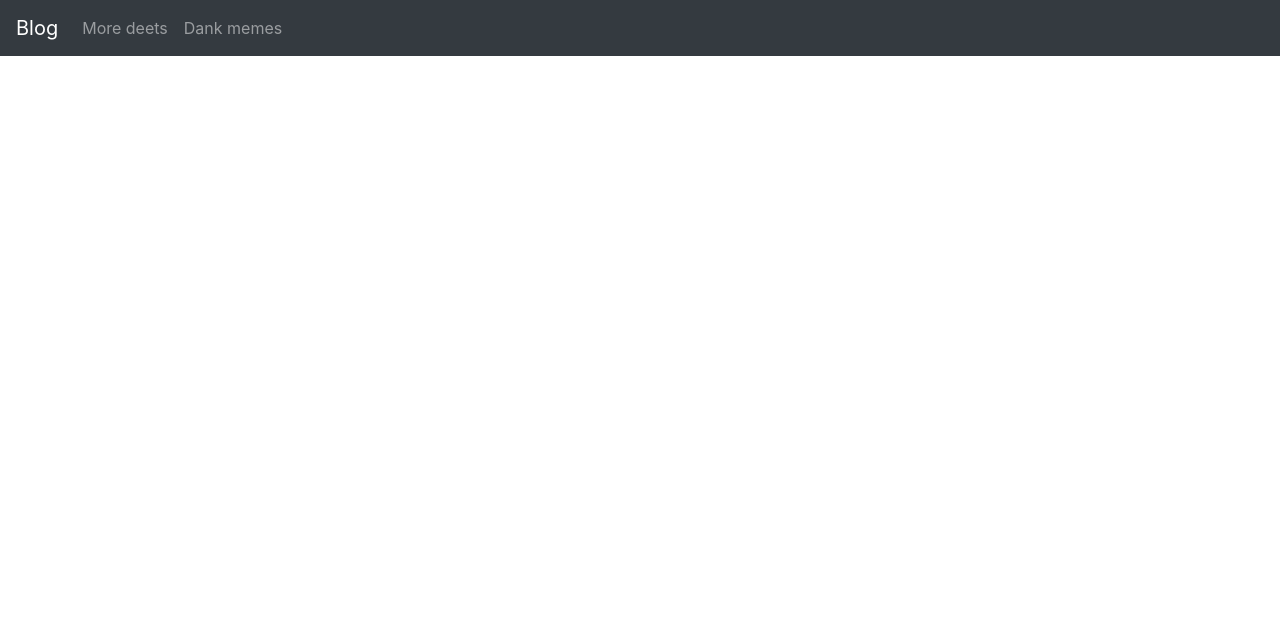
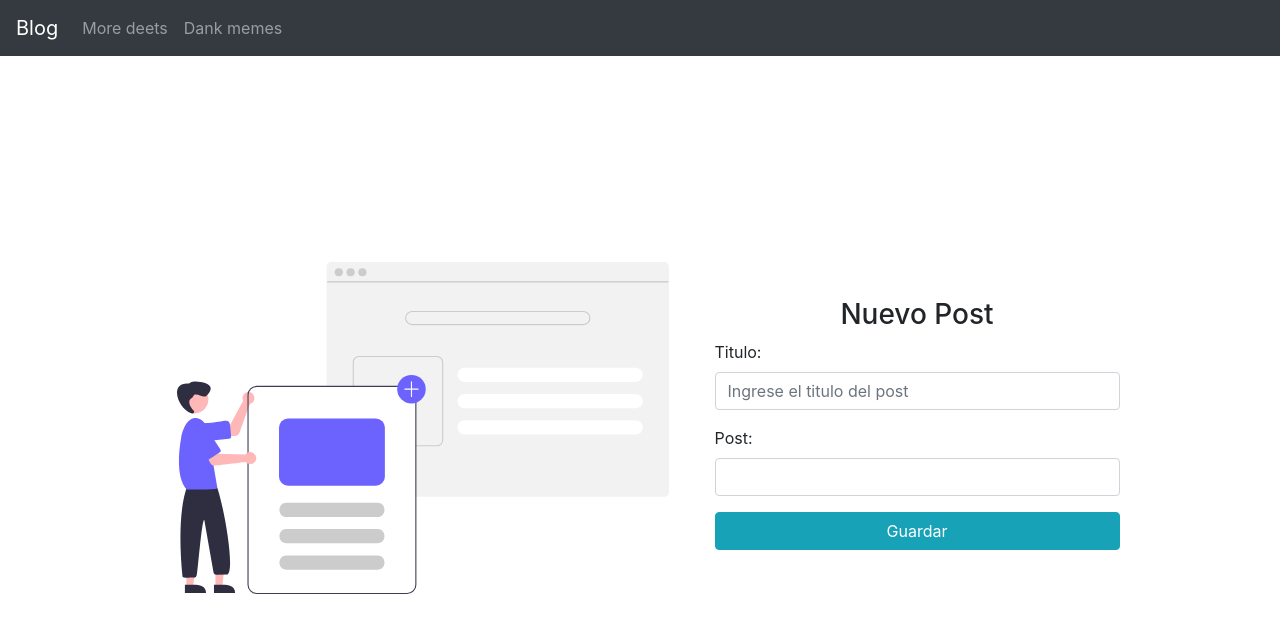
Before and after one commit to CamilaBernales/blog-react, a React (Create React App) app: page /post/alta in a window 1280 px wide. Shown: the top 632 px of the page. Built offline with nearby package versions, Linux system fonts and the light colour scheme.

Commit message:
alta de post

```diff
--- a/src/App.css
+++ b/src/App.css
@@ -1,38 +1,6 @@
 .App {
-  text-align: center;
-}
-
-.App-logo {
-  height: 40vmin;
-  pointer-events: none;
-}
-
-@media (prefers-reduced-motion: no-preference) {
-  .App-logo {
-    animation: App-logo-spin infinite 20s linear;
-  }
-}
-
-.App-header {
-  background-color: #282c34;
   min-height: 100vh;
   display: flex;
   flex-direction: column;
-  align-items: center;
-  justify-content: center;
-  font-size: calc(10px + 2vmin);
-  color: white;
+  justify-content: space-between;
 }
-
-.App-link {
-  color: #61dafb;
-}
-
-@keyframes App-logo-spin {
-  from {
-    transform: rotate(0deg);
-  }
-  to {
-    transform: rotate(360deg);
-  }
-}
--- a/src/App.js
+++ b/src/App.js
@@ -5,6 +5,7 @@ import { BrowserRouter as Router, Switch, Route } from "react-router-dom";
 import Header from "./components/Header";
 import Posts from "./components/Posts";
 import Detalle from "./components/Detalle";
+import Alta from "./components/Alta"
 function App() {
   return (
     <div className="App">
@@ -13,6 +14,7 @@ function App() {
         <Switch>
           <Route exact path="/" component={Posts} />
           <Route exact path="/post/detalle/:id" component={Detalle} />
+          <Route exact path="/post/alta" component={Alta} />
         </Switch>
       </Router>
     </div>
--- /dev/null
+++ b/src/components/Alta.js
@@ -0,0 +1,99 @@
+import React, { useState } from "react";
+import postalta from "../images/postalta.svg";
+import Swal from "sweetalert2";
+
+import { Container, Form, Row, Col, Button, Alert } from "react-bootstrap";
+const Alta = () => {
+  const [post, setPost] = useState({
+    title: "",
+    body: "",
+  });
+  const { title, body } = post;
+  const [error, setError] = useState(false);
+  const onChangeForm = (e) => {
+    setError(false);
+    setPost({
+      ...post,
+      [e.target.name]: e.target.value,
+    });
+  };
+  const onSubmitForm = (e) => {
+    e.preventDefault();
+    if (title.trim() === "" || body.trim() === "") {
+      setError(true);
+      return;
+    }
+    fetch("https://jsonplaceholder.typicode.com/posts", {
+      method: "POST",
+      body: post,
+    })
+      .then(() => {
+        Swal.fire({
+          position: "center",
+          icon: "success",
+          title: "Posteo guardado con éxito.",
+          showConfirmButton: false,
+          timer: 1500,
+        });
+        let datosLS = JSON.parse(localStorage.getItem("post_filtrados")) || [];
+        datosLS.push(post);
+        localStorage.setItem("post_filtrados", JSON.stringify(datosLS));
+      })
+      .catch((err) => console.log("error", err));
+  };
+  return (
+    <Container className="m-auto ">
+      {error ? (
+        <Alert variant="danger">Los campos deben estar completos</Alert>
+      ) : null}
+      <Row className="px-5 d-flex justify-content-center align-items-center ">
+        <Col sm={12} md={8} xl={6} lg={8} className=" mx-3 my-3">
+          <img src={postalta} className="img-fluid" alt="imagen login" />
+        </Col>
+        <Col sm={12} lg={6} md={8} xl={5}>
+          <Form onSubmit={onSubmitForm}>
+            <h3 className="text-center my-2">Nuevo Post</h3>
+            <Form.Group>
+              <Form.Label className=" d-flex justify-content-start">
+                Titulo:
+              </Form.Label>
+              <Form.Control
+                type="text"
+                placeholder="Ingrese el titulo del post"
+                className="rounded-left"
+                name="title"
+                value={title}
+                onChange={onChangeForm}
+              />
+            </Form.Group>
+            <Form.Group>
+              <Form.Label className="d-flex justify-content-start">
+                Post:
+              </Form.Label>
+              <Form.Control
+                className="rounded-left"
+                type="text"
+                name="body"
+                value={body}
+                onChange={onChangeForm}
+              />
+            </Form.Group>
+            <Row>
+              <Col className="justify-content-center mb-3">
+                <Button
+                  variant="info"
+                  className="text-white btn btn-button w-100"
+                  type="submit"
+                >
+                  Guardar
+                </Button>
+              </Col>
+            </Row>
+          </Form>
+        </Col>
+      </Row>
+    </Container>
+  );
+};
+
+export default Alta;
--- a/src/components/Detalle.js
+++ b/src/components/Detalle.js
@@ -7,24 +7,24 @@ const Detalle = () => {
   const [post, setPost] = useState(false);
 
   const fetchData = async () => {
-    console.log(id);
     const solicitud = await fetch(
       `https://jsonplaceholder.typicode.com/posts/${id}`
     );
     const respuesta = await solicitud.json();
     let postGuardados = JSON.parse(localStorage.getItem("post_filtrados"));
-    let postBuscado = postGuardados.find((post) => post.id == respuesta.id);
-    if (postBuscado == undefined) {
+    let postBuscado = postGuardados.find((post) => post.id === respuesta.id);
+    if (postBuscado === undefined) {
       setError(true);
     }
     setPost(postBuscado);
   };
   useEffect(() => {
     fetchData();
+    // eslint-disable-next-line
   }, []);
   return (
-    <Container className="my-4 ">
-      <Row className="text-justify m-auto d-flex justify-content-center">
+    <Container className="m-auto">
+      <Row className="text-justify d-flex justify-content-center align-items-center">
         {error ? (
           <Alert variant="danger">
             El post que esta buscando no esta disponible o fue eliminado.
--- a/src/components/Posts.js
+++ b/src/components/Posts.js
@@ -12,7 +12,7 @@ const Posts = () => {
       ` https://jsonplaceholder.typicode.com/posts`
     );
     var respuesta = await solicitud.json();
-    localStorage.setItem("post_filtrados", JSON.stringify(respuesta));
+    localStorage.setItem("post_filtrados", JSON.stringify(respuesta))
     setPosts(respuesta);
   };
   const obtenerPostsFiltrados = (id) => {
@@ -24,7 +24,10 @@ const Posts = () => {
     }
   };
   useEffect(() => {
-    obtenerPost();
+    if (posts.length === 0) {
+      obtenerPost();
+    }
+    // eslint-disable-next-line
   }, []);
 
   return (
```
Also changed, not shown: src/images/postalta.svg (added).
